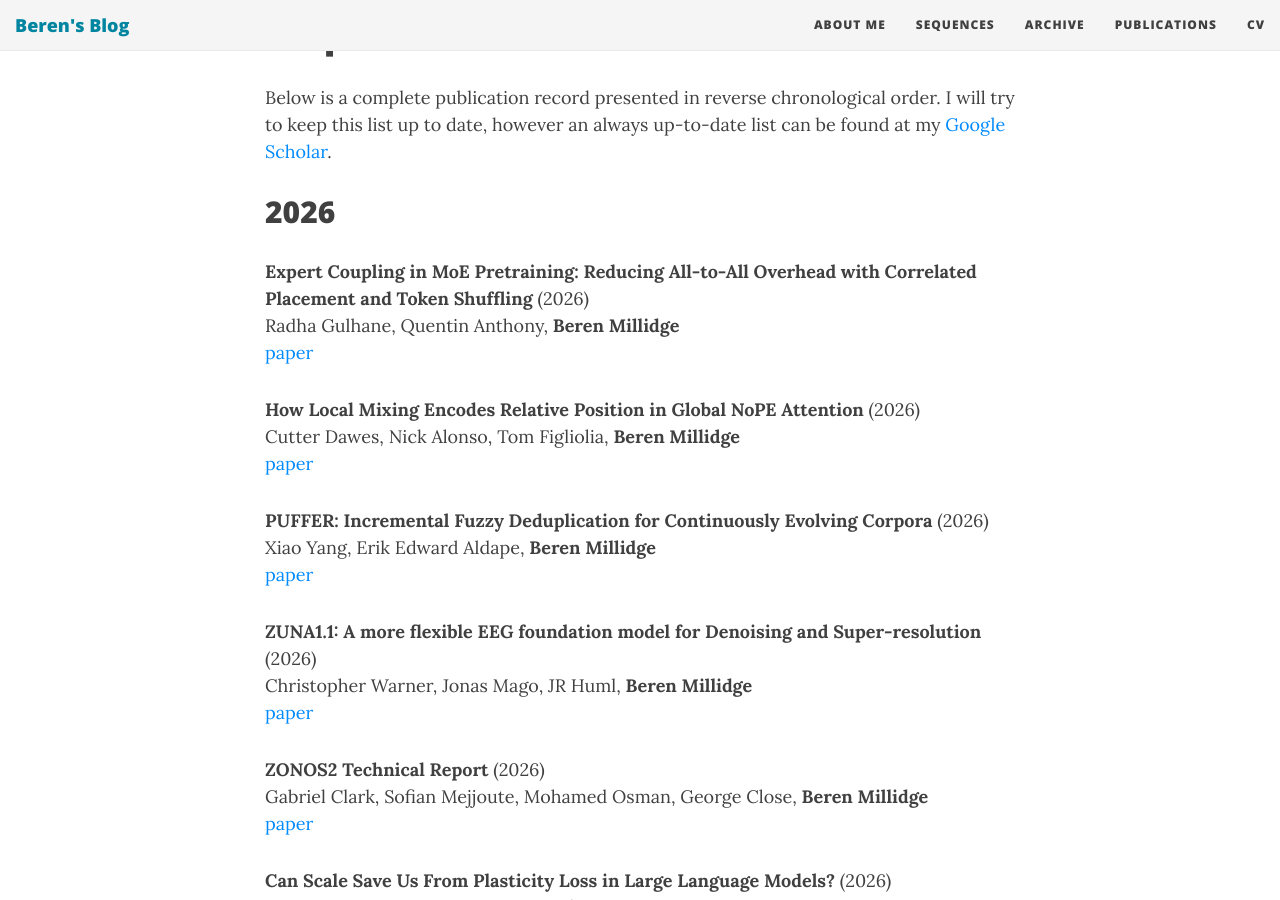
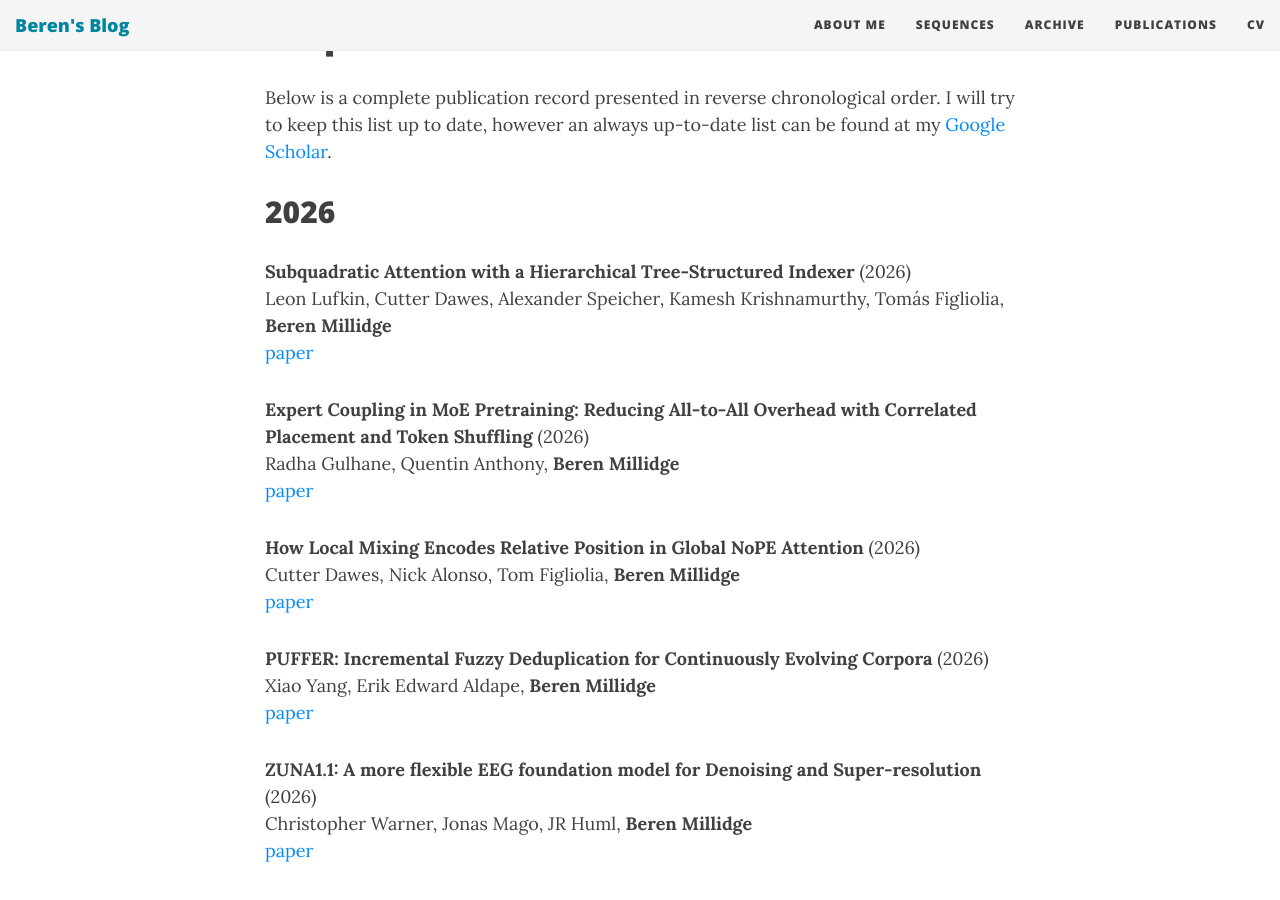
Before and after one commit to BerenMillidge/BerenMillidge.github.io, a Jekyll site: the page built from publications.md, in a window 1280 px wide and 900 px high, scrolled down 6129 px. Built offline with Jekyll 4.4.1, drawn with Linux system fonts in a browser that asks for light colours; nearby versions of some CDN libraries.

Commit message:
Update publications.md

```diff
--- a/publications.md
+++ b/publications.md
@@ -144,6 +144,8 @@ We developed a novel page-rank inspired RAG mechanism which allowed perfect and
 Below is a complete publication record presented in reverse chronological order. I will try to keep this list up to date, however an always up-to-date list can be found at my [Google Scholar](https://scholar.google.com/citations?user=3GGkFTkAAAAJ&hl=en&oi=ao).
 
 ## 2026
+
+**Subquadratic Attention with a Hierarchical Tree-Structured Indexer** (2026) <br /> Leon Lufkin, Cutter Dawes, Alexander Speicher, Kamesh Krishnamurthy, Tomás Figliolia, **Beren Millidge** <br /> [paper](https://arxiv.org/abs/2610.42112)
 
 **Expert Coupling in MoE Pretraining: Reducing All-to-All Overhead with Correlated Placement and Token Shuffling** (2026) <br /> Radha Gulhane, Quentin Anthony, **Beren Millidge** <br /> [paper](https://arxiv.org/abs/2610.09372)
 
```
